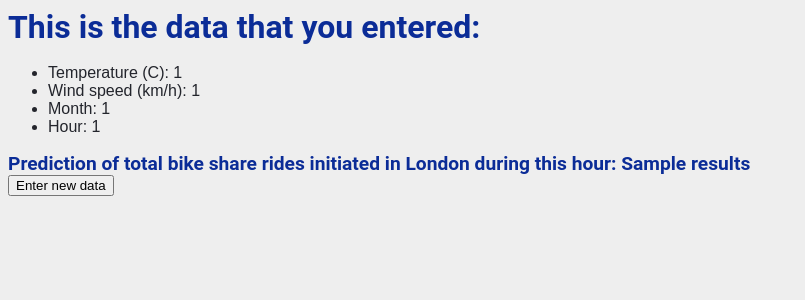
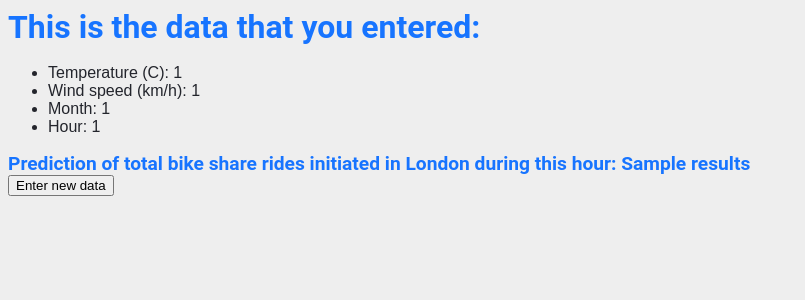
Before and after one commit to Danika-Balas/LondonBikeshare, a Flask app: template templates/prediction.html in a window 1280 px wide. Shown: the top 300 px of the page, without its empty margins (0-805 px from the left). Run offline with Flask 2, Linux system fonts and the light colour scheme; the visitor is signed in with stand-in values (Sample User, id 1); the template is opened without the code that fills it: most values are stand-ins (such as "Sample title", 1, 10 or a date in 2020); parts of the project's set-up code (start-up, migrations or seed data) failed here and were passed over.

Commit message:
Update prediction.css

```diff
--- a/static/prediction.css
+++ b/static/prediction.css
@@ -1,5 +1,5 @@
-body            { font-family: sans-serif; background: #eee; color: #23252c;}
-a, h1, h2       { color: #0b2c97; }
+body            { font-family: sans-serif; background: rgb(238, 238, 238); color: #23252c;}
+a, h1, h2       { color: #1774ff; }
 h1, h2          { font-family: 'Roboto', sans-serif; margin: 0; }
 h1              { border-bottom: 2px solid #eee; }
 h2              { font-size: 1.2em; }
```
